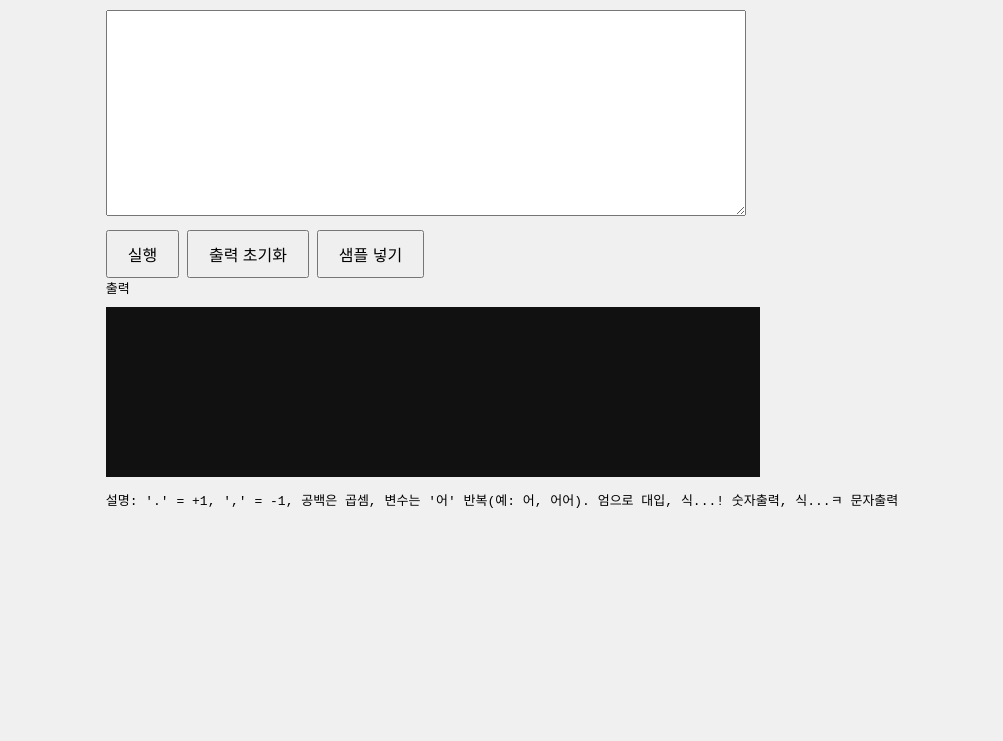
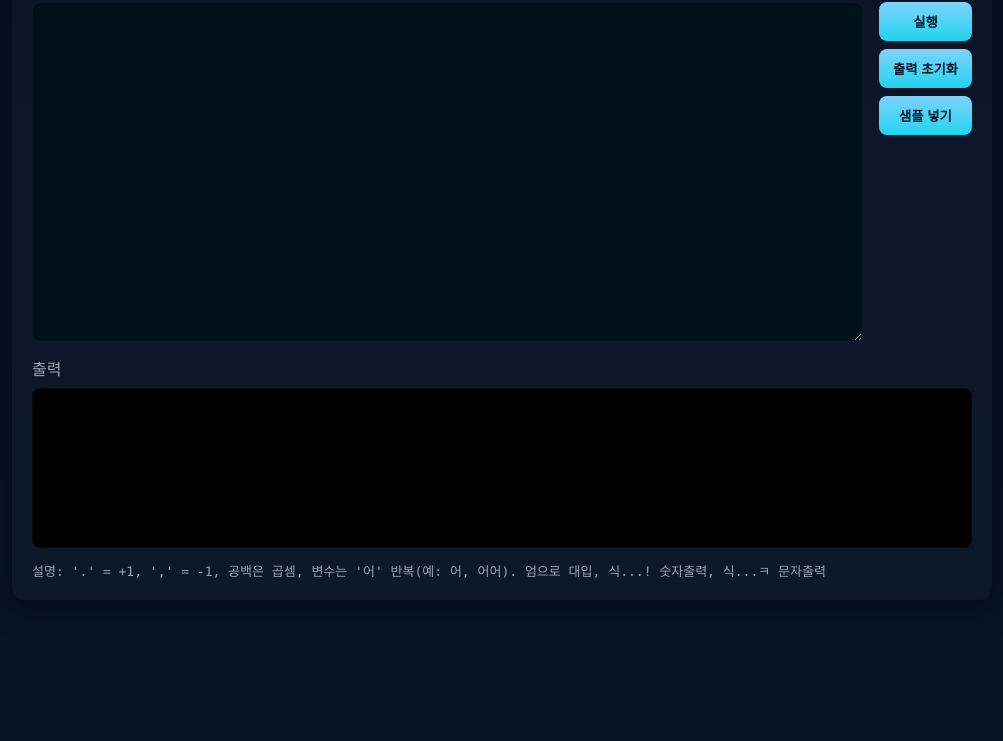
Before and after one commit to baehk31/umjunsik, a plain HTML site: page index.html in a window 1280 px wide. Shown: the part 91-832 px from the top of the page, without its empty margins (138-1141 px from the left). Before the commit the page ends 800 px from the top, so only its background shows below. Drawn offline with Linux system fonts and the light colour scheme.

Commit message:
Update style.css

```diff
--- a/style.css
+++ b/style.css
@@ -1,30 +1,18 @@
-body {
-    font-family: monospace;
-    background-color: #f0f0f0;
-    display: flex;
-    flex-direction: column;
-    align-items: center;
-    padding: 20px;
+:root{
+  --bg:#0f1724;
+  --card:#0b1220;
+  --accent:#7dd3fc;
+  --muted:#9ca3af;
 }
-
-textarea {
-    width: 80%;
-    height: 200px;
-    margin-bottom: 10px;
-    font-size: 16px;
-}
-
-button {
-    padding: 10px 20px;
-    font-size: 16px;
-}
-
-pre {
-    width: 80%;
-    height: 150px;
-    background-color: #111;
-    color: #0f0;
-    padding: 10px;
-    overflow: auto;
-    margin-top: 10px;
-}
+*{box-sizing:border-box}
+html,body{height:100%;margin:0;font-family:ui-monospace, SFMono-Regular, Menlo, Monaco, "Roboto Mono", "Noto Mono", monospace;background:linear-gradient(180deg,#071023 0%, #081426 100%);color:#e6eef8}
+.wrap{max-width:980px;margin:32px auto;padding:20px;background:rgba(255,255,255,0.02);border-radius:12px;box-shadow:0 6px 30px rgba(2,6,23,0.6)}
+h1{margin:0 0 12px;font-size:20px}
+.editor-row{display:flex;gap:16px;align-items:flex-start}
+#code{flex:1;height:340px;padding:12px;background:#001219;border:1px solid rgba(255,255,255,0.04);color:#dbeafe;border-radius:8px;font-size:14px;resize:vertical}
+.controls{display:flex;flex-direction:column;gap:8px}
+button{background:linear-gradient(180deg,var(--accent),#22d3ee);border:none;padding:10px 14px;border-radius:8px;color:#012;cursor:pointer;font-weight:600}
+button:active{transform:translateY(1px)}
+#output{margin-top:8px;height:160px;padding:12px;background:#000;border-radius:8px;color:#b7f5c6;overflow:auto;border:1px solid rgba(255,255,255,0.03)}
+label{display:block;margin-top:14px;margin-bottom:6px;color:var(--muted)}
+.notes{margin-top:8px;color:var(--muted);font-size:13px}
```
